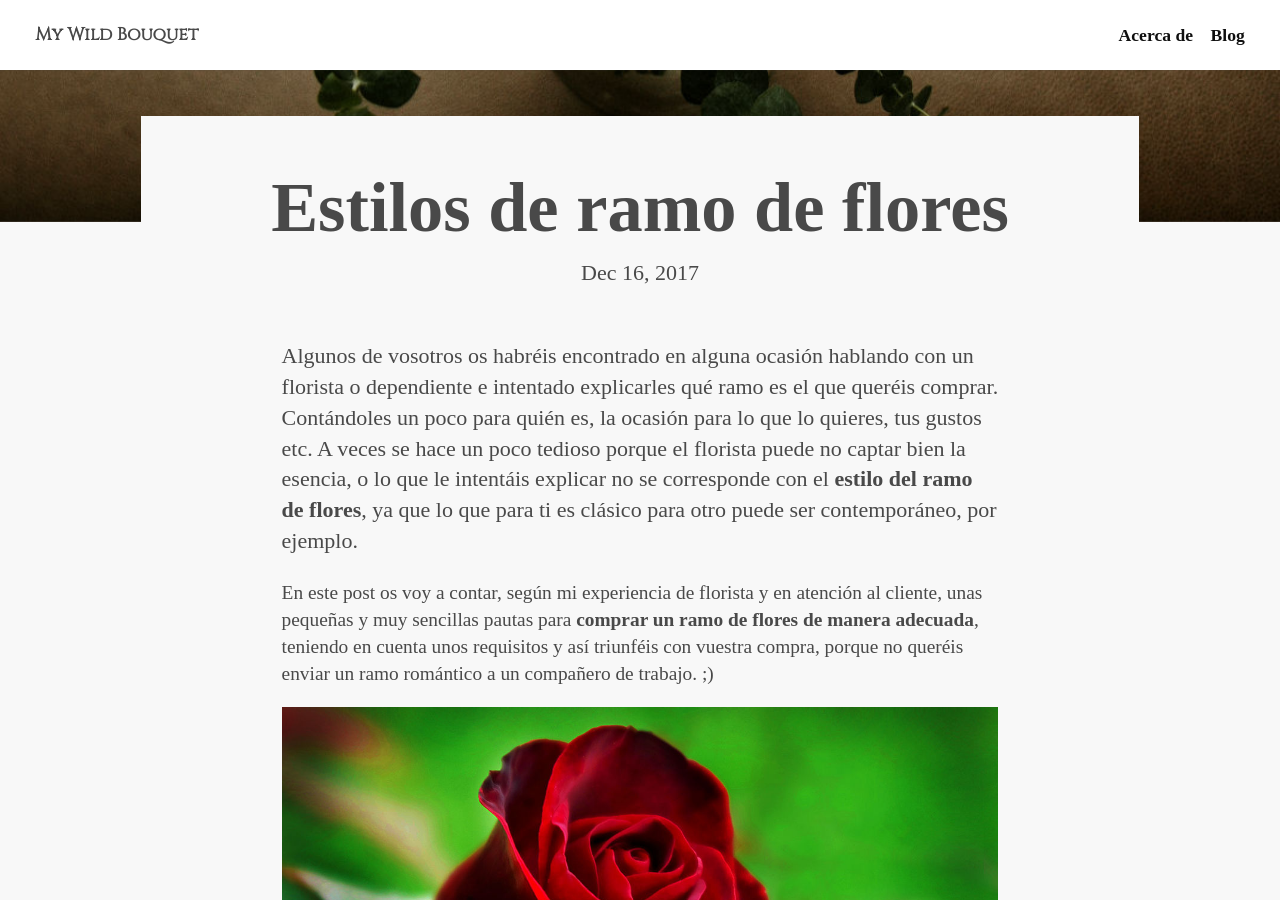
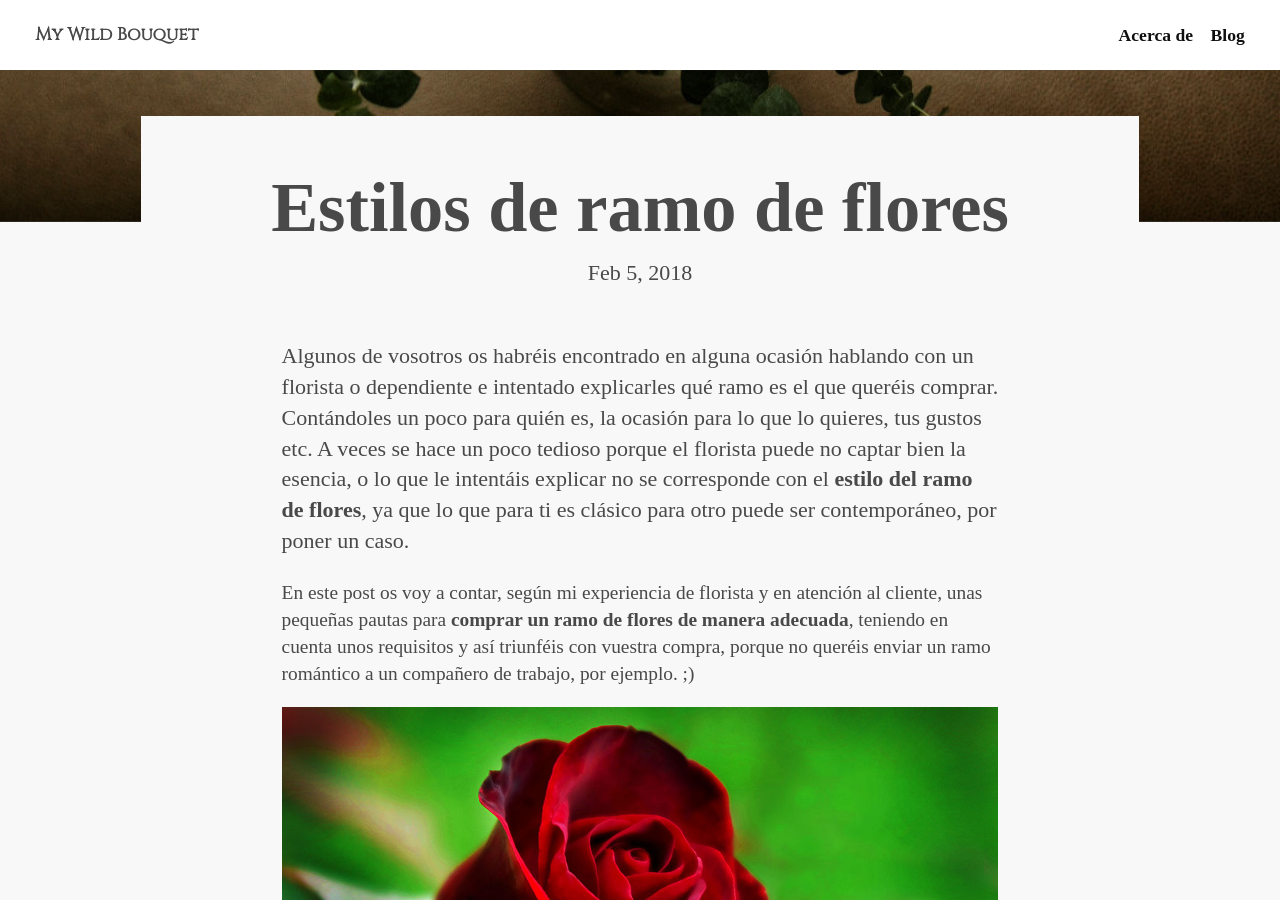
Before and after one commit to keyvanakbary/ramosilvestre.com, a Jekyll site: the page built from src/_posts/2018-02-05-estilos-de-ramos-de-flores.md, in a window 1280 px wide and 900 px high, scrolled down 678 px. Built offline with Jekyll 4.4.1, drawn with Linux system fonts in a browser that asks for light colours; some web fonts are replaced; some of the changed text lies outside the part shown.

Commit message:
Update 2018-02-05-estilos-de-ramos-de-flores.md

```diff
--- a/src/_posts/2017-12-16-estilos-de-ramos-de-flores.md
+++ b/src/_posts/2018-02-05-estilos-de-ramos-de-flores.md
@@ -9,9 +9,9 @@ tags:
   - Consejos
 ---
 
-Algunos de vosotros os habréis encontrado en alguna ocasión hablando con un florista o dependiente e intentado explicarles qué ramo es el que queréis comprar. Contándoles un poco para quién es, la ocasión para lo que lo quieres, tus gustos etc. A veces se hace un poco tedioso porque el florista puede no captar bien la esencia, o lo que le intentáis explicar no se corresponde con el **estilo del ramo de flores**, ya que lo que para ti es clásico para otro puede ser contemporáneo, por ejemplo.
+Algunos de vosotros os habréis encontrado en alguna ocasión hablando con un florista o dependiente e intentado explicarles qué ramo es el que queréis comprar. Contándoles un poco para quién es, la ocasión para lo que lo quieres, tus gustos etc. A veces se hace un poco tedioso porque el florista puede no captar bien la esencia, o lo que le intentáis explicar no se corresponde con el **estilo del ramo de flores**, ya que lo que para ti es clásico para otro puede ser contemporáneo, por poner un caso.
 
-En este post os voy a contar, según mi experiencia de florista y en atención al cliente, unas pequeñas y muy sencillas pautas para **comprar un ramo de flores de manera adecuada**, teniendo en cuenta unos requisitos y así triunféis con vuestra compra, porque no queréis enviar un ramo romántico a un compañero de trabajo. ;)
+En este post os voy a contar, según mi experiencia de florista y en atención al cliente, unas pequeñas pautas para **comprar un ramo de flores de manera adecuada**, teniendo en cuenta unos requisitos y así triunféis con vuestra compra, porque no queréis enviar un ramo romántico a un compañero de trabajo, por ejemplo. ;)
 
 ![Significado de las flores](/assets/images/posts/significado-de-las-flores.jpg)
 
```
Also changed, not shown: other parts of src/_posts/2018-02-05-estilos-de-ramos-de-flores.md (+1 -11 lines).
